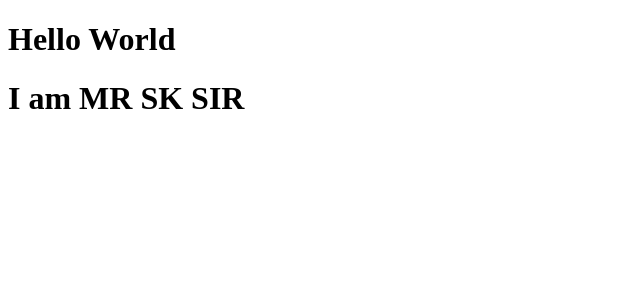
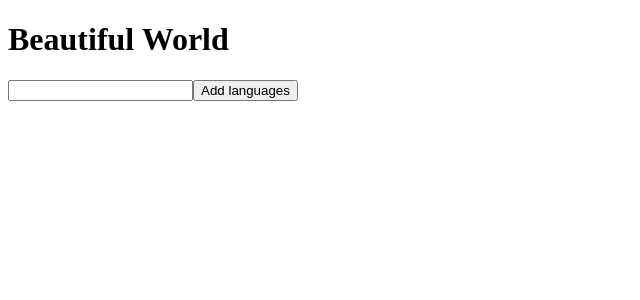
Before and after one commit to mrsksir/my-app, an Angular app: page / in a window 1280 px wide. Shown: the top 300 px of the page, without its empty margins (0-640 px from the left). Built offline with nearby package versions, Linux system fonts and the light colour scheme.

Commit message:
Event binding (A button with click event)

```diff
--- a/src/app/app.component.html
+++ b/src/app/app.component.html
@@ -1,3 +1,3 @@
-<h1>Hello World</h1>
-
-<h1>I am {{ memberName}}</h1>
+<h1>Beautiful World</h1>
+<input type="text">
+<button (click)="addLanguage()">Add languages</button>
--- a/src/app/app.component.ts
+++ b/src/app/app.component.ts
@@ -8,4 +8,8 @@ import { Component } from '@angular/core';
 export class AppComponent {
   title = 'my-app';
   memberName = 'MR SK SIR';
+
+  addLanguage() {
+    console.log('addLanguage() called');
+  }
 }
```
